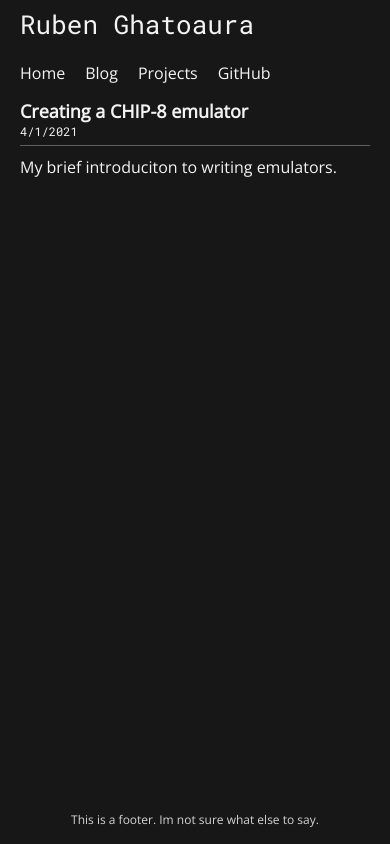
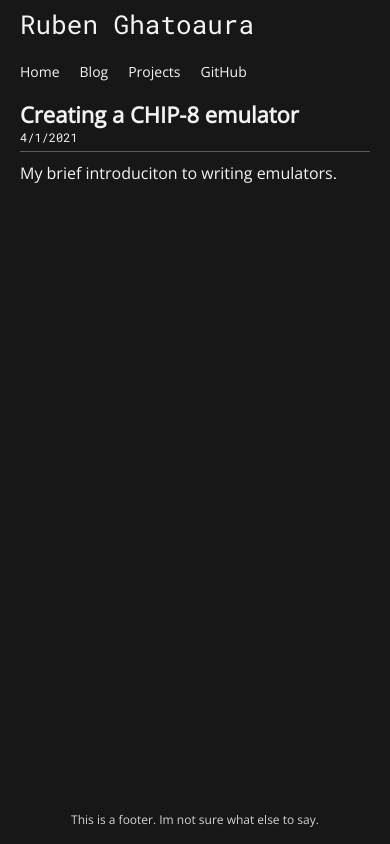
Before and after one commit to MrCoolTheCucumber/my-site, a React app: page /blog in a window 390 px wide. Built offline with nearby package versions, Linux system fonts and the light colour scheme.

Commit message:
Fix mobile support for blogs and the navigator

```diff
--- a/src/components/blog/blog.scss
+++ b/src/components/blog/blog.scss
@@ -57,3 +57,13 @@
         padding: 5px 10px;
     }
 }
+
+@media screen and (max-width: 700px) {
+    .blog-post__header {
+        .blog-post__header-title {
+            font-size: 32px;
+        }
+
+        margin-bottom: 10px;
+    }
+}
--- a/src/components/blog/blog_list_item.scss
+++ b/src/components/blog/blog_list_item.scss
@@ -51,7 +51,7 @@
     }
 
     .blog-list-item__title {
-        font-size: 18px;
+        font-size: 22px;
         margin-right: 0;
     }
 }
--- a/src/components/blog/chip8/chip8.tsx
+++ b/src/components/blog/chip8/chip8.tsx
@@ -87,7 +87,7 @@ class Chip8 extends React.Component {
                 &nbsp;on my github. And you should see the component below! Click it to put it in focus, then use w to shoot, q and r to move!
             </p>
 
-            <Chip8Component style={{marginTop: '30px'}} scale={6} />
+            <Chip8Component style={{marginTop: '30px'}} scale={3} />
             </React.Fragment>
         )
     }
--- a/src/components/nav.scss
+++ b/src/components/nav.scss
@@ -16,3 +16,9 @@
         text-decoration: underline;
     }
 }
+
+@media screen and (max-width: 700px) {
+    .nav {
+        font-size: 14px;
+    }
+}
```
